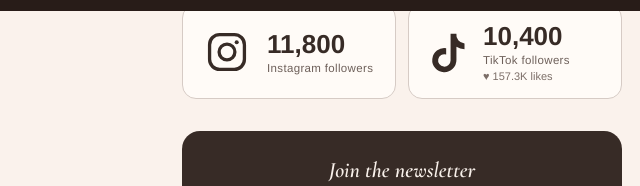
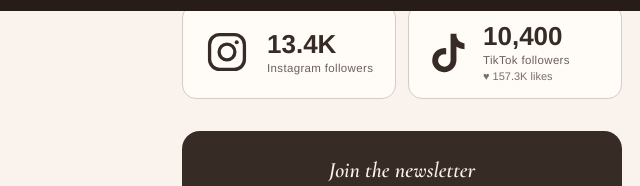
Before and after one commit to joshuagmedina/arimar, a plain HTML site: page index.html in a window 1280 px wide. Shown: the part 789-975 px from the top of the page, 238-878 px from the left. Drawn offline with nearby package versions, Linux system fonts and the light colour scheme; a web font is replaced by a local one.

Commit message:
Update Instagram follower count

```diff
--- a/index.html
+++ b/index.html
@@ -157,7 +157,7 @@
       <div class="stat-card">
         <svg width="30" height="30" viewBox="0 0 24 24" fill="none" stroke="oklch(30% 0.02 40)" stroke-width="1.8" style="width:56px;height:44px" aria-hidden="true"><rect x="2.5" y="2.5" width="19" height="19" rx="5.5"></rect><circle cx="12" cy="12" r="4.3"></circle><circle cx="17.3" cy="6.7" r="1.1" fill="oklch(30% 0.02 40)" stroke="none"></circle></svg>
         <div class="stat-text">
-          <span class="stat-count">11,800</span>
+          <span class="stat-count">13.4K</span>
           <span class="stat-label">Instagram followers</span>
         </div>
       </div>
```
